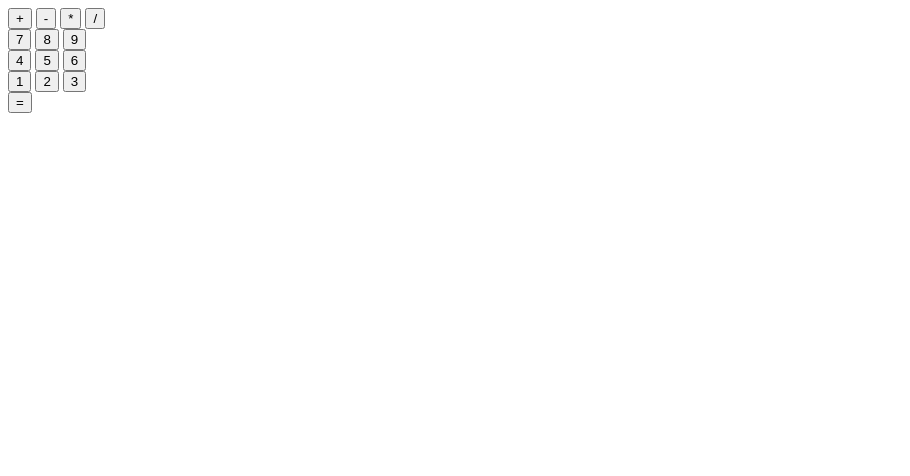
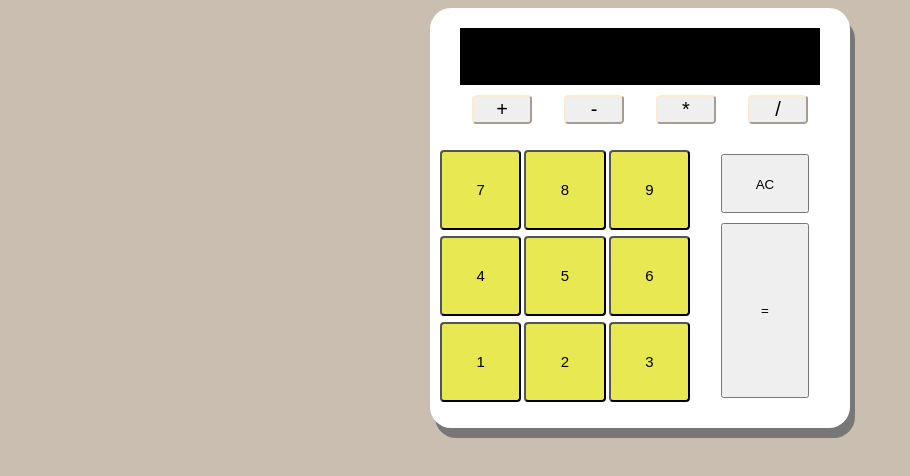
Before and after one commit to Sarido24/Kalkulator, a plain HTML site: page index.html in a window 1280 px wide. Shown: the whole page, without its empty margins (0-910 px from the left). Drawn offline with Linux system fonts and the light colour scheme.

Commit message:
add: css style and linking it to  index.html

```diff
--- a/index.html
+++ b/index.html
@@ -35,7 +35,8 @@
                 </div>
             </div>
             <div class="final-operator">
-                <input type="button" value="=">
+                <input class="reset" type="button" value="AC">
+                <input class="result" type="button" value="=">
             </div>
         </div>
         </div>
--- a/style.css
+++ b/style.css
@@ -0,0 +1,108 @@
+body {
+    box-sizing: border-box;
+    background-color: rgb(201, 190, 176);
+}
+
+.container {
+    margin-top: 50px;
+    background-color: white;
+    display: flex;
+    flex-direction: column;
+    width: 400px;
+    height: 400px;
+    margin: auto;
+    align-items: center;
+    padding: 10px;
+    border-radius: 5%;
+    box-shadow: 5px 10px rgb(120, 119, 119) ;
+}
+
+.monitor {
+    margin-top: 10px;
+    background-color: black;
+    width: 90%;
+    height: 20%;
+}
+
+.operator {
+    display: flex;
+    justify-content: space-evenly;
+    padding: 10px;
+    height: 10%;
+    width: 100%;
+}
+
+.operator input {
+    width: 15%;
+    font-size: 20px;
+    border-radius: 10%;
+    border-color: antiquewhite;
+}
+.operator input:hover {
+    background-color: antiquewhite;
+
+}
+
+.button {
+    display: flex;
+    height: 100%;
+    width: 100%;
+    align-items: center;
+    justify-content: space-around;
+    /* background-color: rgb(171, 171, 150); */
+}
+
+.group-button {
+    display: flex;
+    width: 250px;
+    height: 80px;
+    padding-top: 3px;
+    padding-bottom: 3px;
+    gap: 3px;
+
+
+}
+.group-button input {
+    background-color: rgb(232, 232, 83);
+    width: 100%;
+    border-radius: 5%;
+    font-size: 15px;
+
+}
+.group-button input:hover {
+    background-color: rgb(226, 226, 221);
+    width: 100%;
+    border-radius: 5%;
+}
+.group-button input:active {
+    background-color: rgb(193, 193, 189);
+    width: 100%;
+    border-radius: 5%;
+}
+
+.final-operator {
+    box-sizing: border-box;
+    /* background-color: bisque; */
+    width: 100%;
+    height: 100%;
+    display: flex;
+    flex-direction: column;
+    justify-content: center;
+    align-items: center;
+    gap: 10px;
+    padding: 20px;
+
+}
+
+.reset {
+    height: 25%;
+    width: 80%;
+    padding-top: 3px;
+}
+
+.result {
+    height: 75%;
+    width: 80%;
+    padding-bottom: 3px;
+    padding-top: 3px;
+}
```
